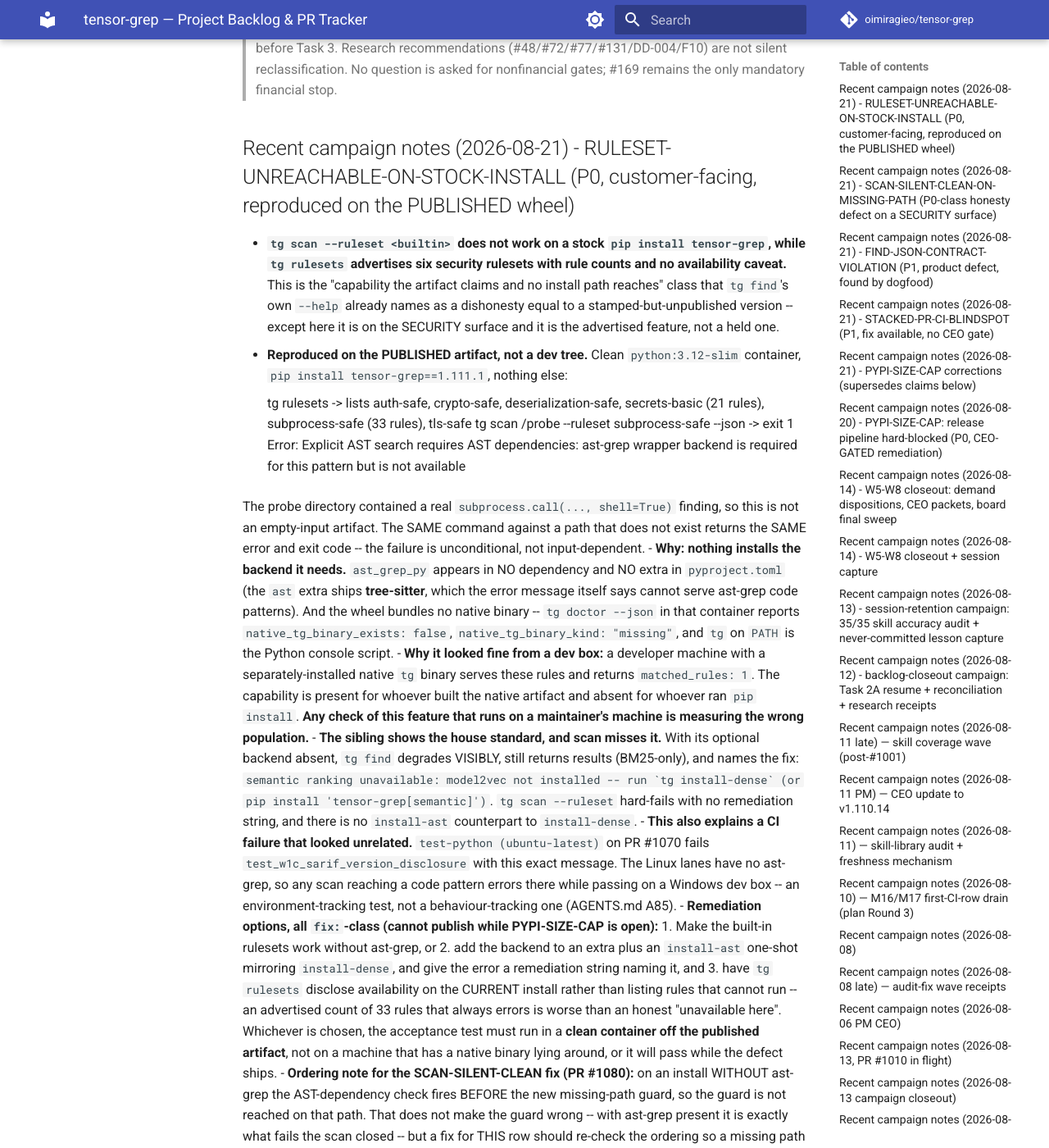
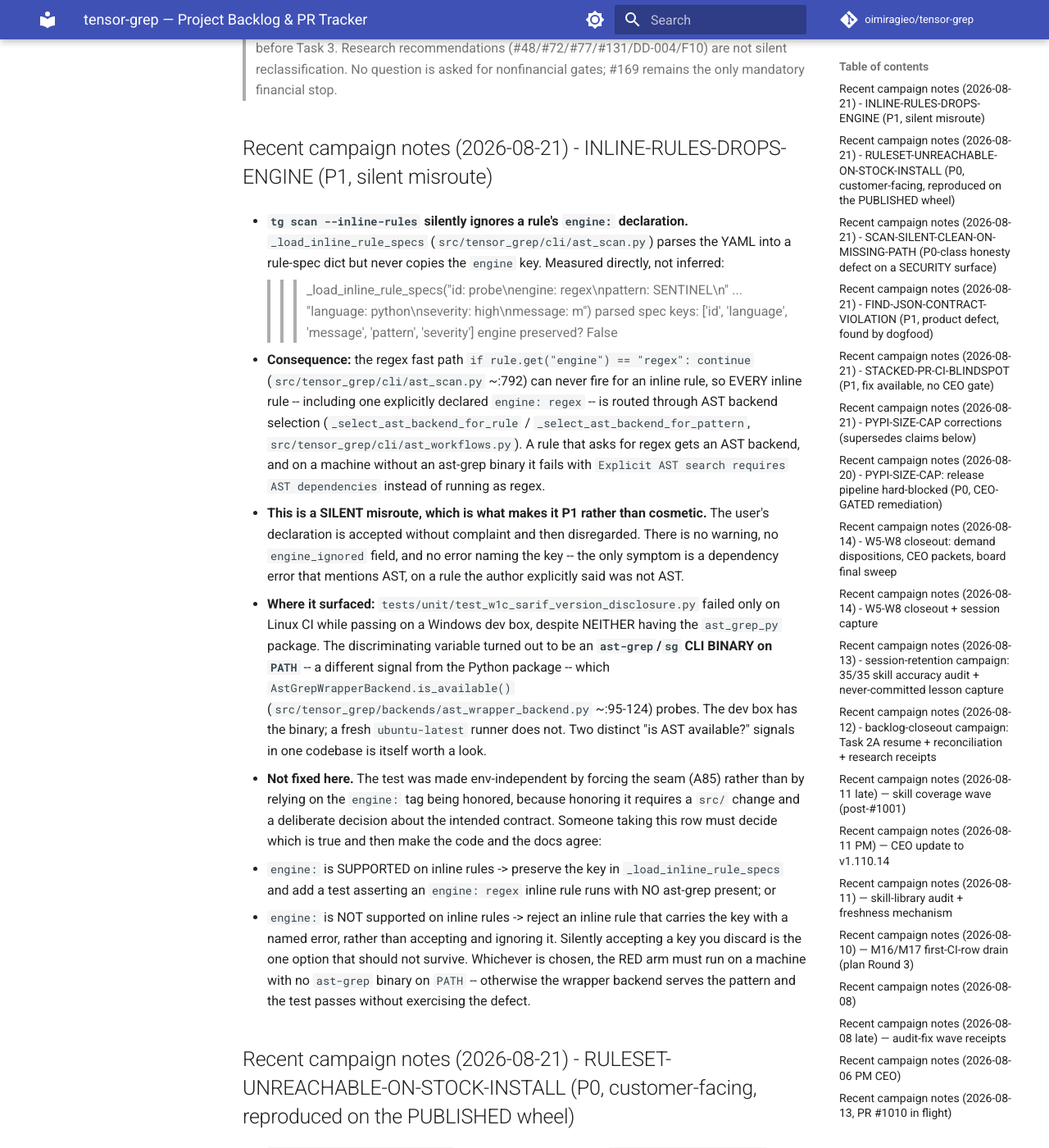
Before and after one commit to oimiragieo/tensor-grep, an MkDocs documentation site: the page built from docs/BACKLOG.md, in a window 1280 px wide and 1400 px high, scrolled down 1359 px. Shown: the whole window at 82% size. Built offline with MkDocs 1.6.1 and Material for MkDocs 9.7.7, drawn with Linux system fonts in a browser that asks for light colours; comment, search, counter and statistics services are not loaded.

Commit message:
docs: file INLINE-RULES-DROPS-ENGINE (P1, silent misroute)
tg scan --inline-rules silently ignores a rules engine: declaration.
_load_inline_rule_specs (cli/ast_scan.py) parses the YAML but never copies the
engine key. Measured directly rather than inferred: the returned spec has keys
[id, language, message, pattern, severity] and engine preserved? False.

Consequence: the regex fast path `if rule.get("engine") == "regex": continue`
(cli/ast_scan.py ~:792) can never fire for an inline rule, so every inline rule --
including one explicitly declared engine: regex -- is routed through AST backend
selection. A rule that asks for regex gets an AST backend, and on a machine with
no ast-grep binary it fails with a dependency error instead of running as regex.

It is the SILENCE that makes this P1 rather than cosmetic: the declaration is
accepted without complaint and then disregarded -- no warning, no engine_ignored
field, and an error that mentions AST for a rule the author said was not AST.

Also recorded: the discriminating variable behind the CI-only test failure that
exposed this is an ast-grep/sg CLI BINARY on PATH, which is a DIFFERENT signal
from the ast_grep_py package -- AstGrepWrapperBackend.is_available() probes the
binary. Two distinct "is AST available?" signals in one codebase is worth a look
in its own right.

Not fixed here: honoring the tag requires a src/ change and a deliberate decision
about the intended contract. The entry names the two coherent options -- support
the key, or reject a rule carrying it -- and states that silently accepting a key
you discard is the one option that should not survive. It also pins the RED-arm
requirement: the test must run with no ast-grep binary on PATH, or the wrapper
serves the pattern and the test passes without exercising the defect.

Verified: docs/backlog governance selection 236 passed.

Co-Authored-By: Claude Opus 5 (1M context) <noreply@anthropic.com>

```diff
--- a/docs/BACKLOG.md
+++ b/docs/BACKLOG.md
@@ -46,6 +46,47 @@
 >
 
 
+
+## Recent campaign notes (2026-08-21) - INLINE-RULES-DROPS-ENGINE (P1, silent misroute)
+
+- **`tg scan --inline-rules` silently ignores a rule's `engine:` declaration.**
+  `_load_inline_rule_specs` (`src/tensor_grep/cli/ast_scan.py`) parses the YAML into a rule-spec
+  dict but never copies the `engine` key. Measured directly, not inferred:
+
+      >>> _load_inline_rule_specs("id: probe\nengine: regex\npattern: SENTINEL\n"
+      ...                        "language: python\nseverity: high\nmessage: m")
+      parsed spec keys: ['id', 'language', 'message', 'pattern', 'severity']
+      engine preserved? False
+
+- **Consequence:** the regex fast path `if rule.get("engine") == "regex": continue`
+  (`src/tensor_grep/cli/ast_scan.py` ~:792) can never fire for an inline rule, so EVERY inline
+  rule -- including one explicitly declared `engine: regex` -- is routed through AST backend
+  selection (`_select_ast_backend_for_rule` / `_select_ast_backend_for_pattern`,
+  `src/tensor_grep/cli/ast_workflows.py`). A rule that asks for regex gets an AST backend, and on
+  a machine without an ast-grep binary it fails with
+  `Explicit AST search requires AST dependencies` instead of running as regex.
+- **This is a SILENT misroute, which is what makes it P1 rather than cosmetic.** The user's
+  declaration is accepted without complaint and then disregarded. There is no warning, no
+  `engine_ignored` field, and no error naming the key -- the only symptom is a dependency error
+  that mentions AST, on a rule the author explicitly said was not AST.
+- **Where it surfaced:** `tests/unit/test_w1c_sarif_version_disclosure.py` failed only on Linux CI
+  while passing on a Windows dev box, despite NEITHER having the `ast_grep_py` package. The
+  discriminating variable turned out to be an **`ast-grep`/`sg` CLI BINARY on `PATH`** -- a
+  different signal from the Python package -- which `AstGrepWrapperBackend.is_available()`
+  (`src/tensor_grep/backends/ast_wrapper_backend.py` ~:95-124) probes. The dev box has the binary;
+  a fresh `ubuntu-latest` runner does not. Two distinct "is AST available?" signals in one
+  codebase is itself worth a look.
+- **Not fixed here.** The test was made env-independent by forcing the seam (A85) rather than by
+  relying on the `engine:` tag being honored, because honoring it requires a `src/` change and a
+  deliberate decision about the intended contract. Someone taking this row must decide which is
+  true and then make the code and the docs agree:
+  1. `engine:` is SUPPORTED on inline rules -> preserve the key in `_load_inline_rule_specs` and
+     add a test asserting an `engine: regex` inline rule runs with NO ast-grep present; or
+  2. `engine:` is NOT supported on inline rules -> reject an inline rule that carries the key with
+     a named error, rather than accepting and ignoring it.
+  Silently accepting a key you discard is the one option that should not survive. Whichever is
+  chosen, the RED arm must run on a machine with no `ast-grep` binary on `PATH` -- otherwise the
+  wrapper backend serves the pattern and the test passes without exercising the defect.
 
 ## Recent campaign notes (2026-08-21) - RULESET-UNREACHABLE-ON-STOCK-INSTALL (P0, customer-facing, reproduced on the PUBLISHED wheel)
 
```
